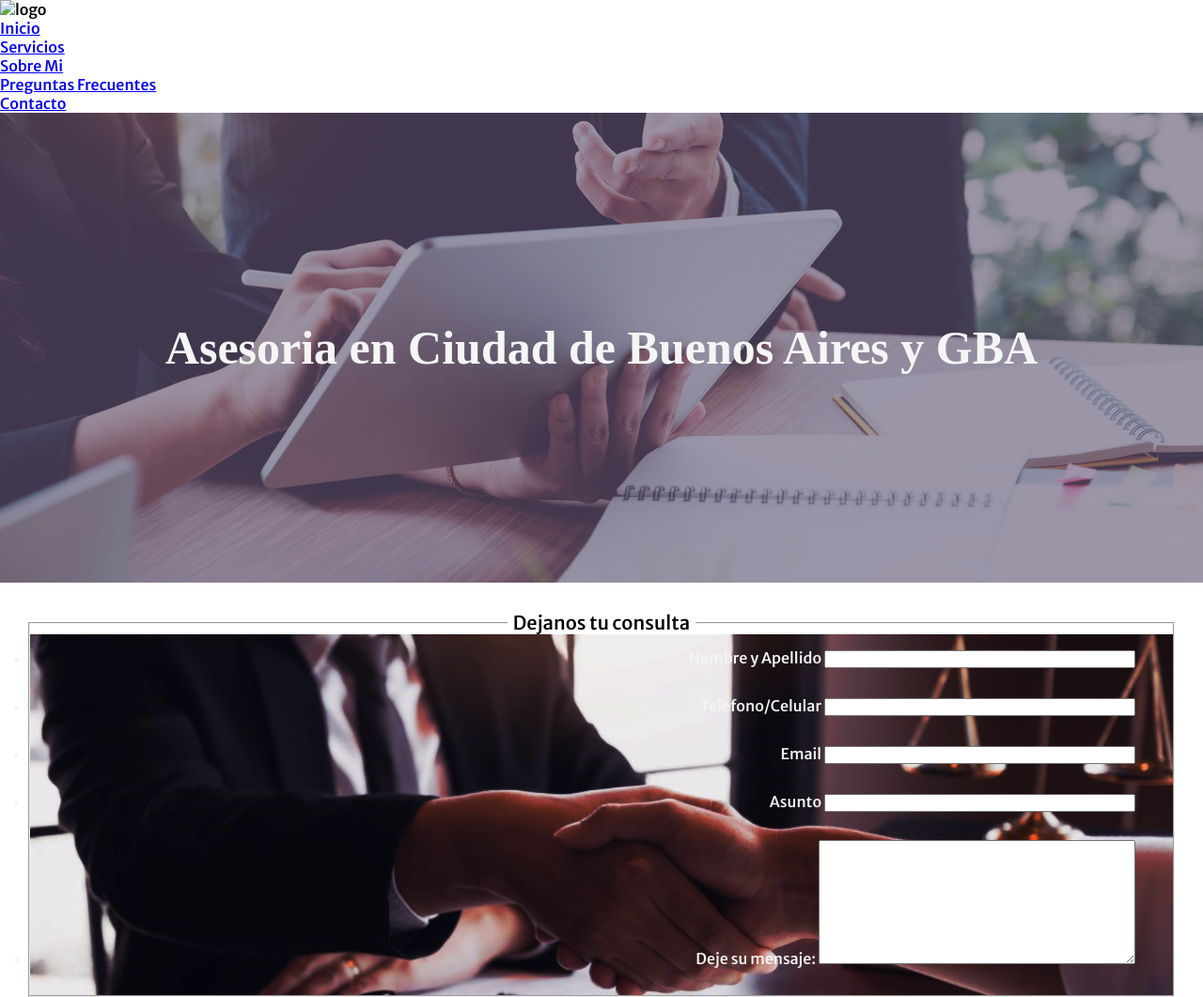
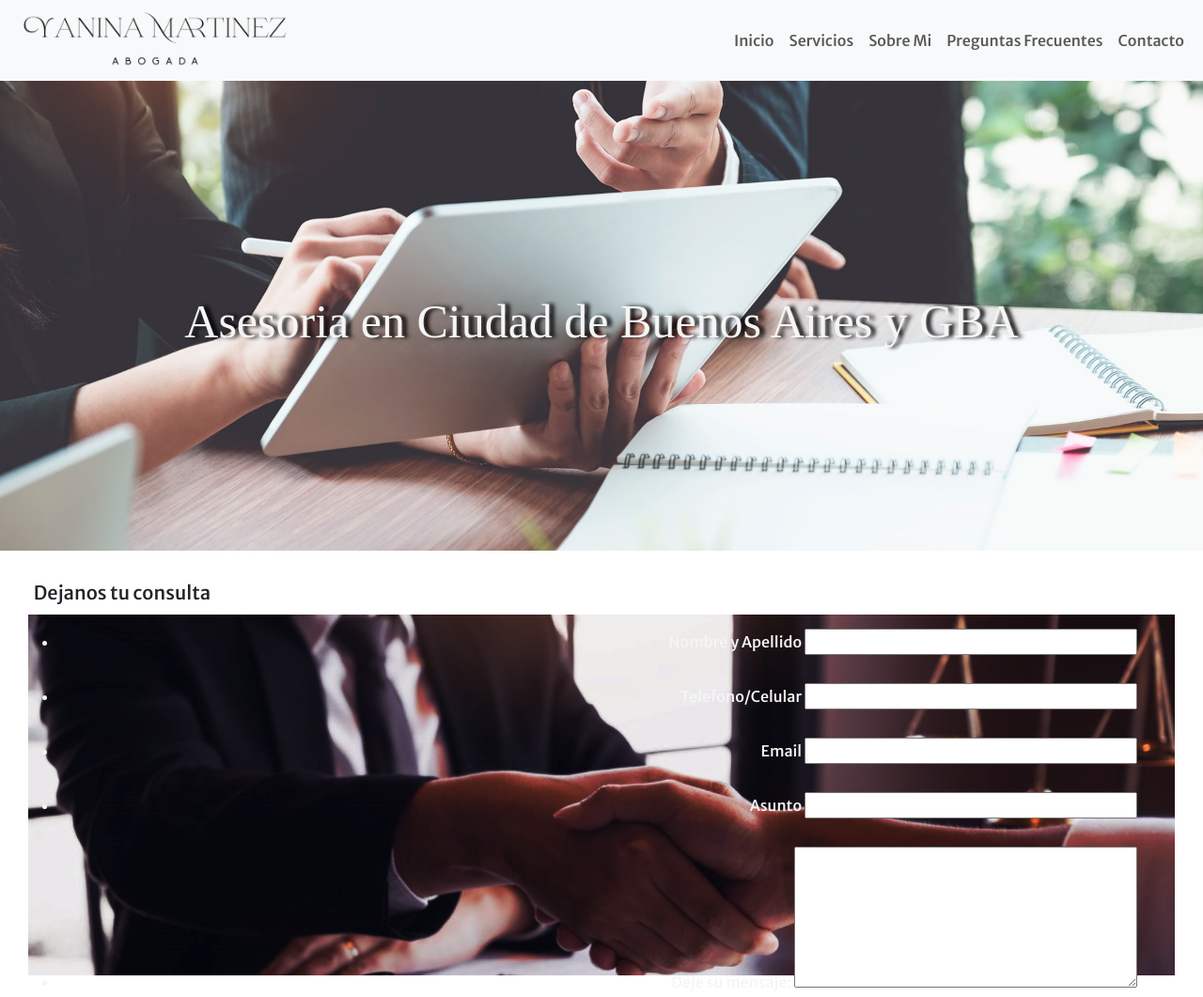
Before and after one commit to BrianPagano/PFPagano, a plain HTML site: page Pages/contacto.html in a window 1280 px wide. Shown: the top 1061 px of the page at 94% size. Drawn offline with nearby package versions, Linux system fonts and the light colour scheme.

Commit message:
version final de header en todos los html

```diff
--- a/Pages/contacto.html
+++ b/Pages/contacto.html
@@ -4,6 +4,8 @@
     <meta charset="UTF-8">
     <meta http-equiv="X-UA-Compatible" content="IE=edge">
     <meta name="viewport" content="width=device-width, initial-scale=1.0">
+    	<!-- link a boostrap -->
+	<link href="https://cdn.jsdelivr.net/npm/bootstrap@5.3.0-alpha3/dist/css/bootstrap.min.css" rel="stylesheet" integrity="sha384-KK94CHFLLe+nY2dmCWGMq91rCGa5gtU4mk92HdvYe+M/SXH301p5ILy+dN9+nJOZ" crossorigin="anonymous">
     <!-- Link a nuestro css-->
     <link rel="stylesheet" href="../css/style.css">
      <!-- link  tipografia-->
@@ -13,22 +15,25 @@
     <title>Contacto</title>
 </head>
 <body>
-    <!-- Encabezado -->
-	<header id="top">
-		<!--Creo div para logo-->
-		<div>
-			<img src="../img/logo.JPG" alt="logo">
-		</div>
-		<!-- navegacion - menu -->
-		<nav>
-            <ul>
-                <li><a href="../index.html">Inicio</a> </li>
-                <li><a href="servicios.html">Servicios</a> </li>
-                <li><a href="sobre-mi.html">Sobre Mi</a> </li>
-                <li><a href="Pregfreq.html">Preguntas Frecuentes</a> </li>
-                <li><a href="contacto.html">Contacto</a> </li>
-            </ul>
-        </nav>
+ 	<!-- Inicio Encabezado -->
+     <header id="top">
+		<nav class="navbar navbar-expand-lg bg-body-tertiary pt-0 pb-0 ">
+			<div class="container-fluid ps-4 pt-2 pb-2">
+			  <img src="../img/logof.png" alt="Logo abogada yanina martinez">
+			  <button class="navbar-toggler border-0" type="button" data-bs-toggle="collapse" data-bs-target="#navbarNavAltMarkup" aria-controls="navbarNavAltMarkup" aria-expanded="false" aria-label="Toggle navigation">
+				<span class="navbar-toggler-icon"></span>
+			  </button>
+			  <div class="collapse navbar-collapse" id="navbarNavAltMarkup">
+				<div class="navbar-nav ms-auto">
+				  <a class="nav-link color-menu" aria-current="page" href="../index.html">Inicio</a>
+				  <a class="nav-link color-menu" href="servicios.html">Servicios</a>
+				  <a class="nav-link color-menu" href="sobre-mi.html">Sobre Mi</a>
+				  <a class="nav-link color-menu" href="Pregfreq.html">Preguntas Frecuentes</a>
+				  <a class="nav-link color-menu" href="contacto.html">Contacto</a>
+				</div>
+			  </div>
+			</div>
+		  </nav>
 	</header>
     <main>
         <!--Agrego Portada a contacto-->
--- a/css/style.css
+++ b/css/style.css
@@ -34,6 +34,8 @@ main div h1 {
     font-size: 50px;
     color: whitesmoke;
     font-family: serif;
+    margin-top: 20px;
+    text-shadow: 5px 0px 04px rgb(3, 1, 1);
 }
 main h2 {
     text-align: center;
@@ -71,8 +73,7 @@ main .PortadaInicio {
 main .PortadaContacto {
     background-image: url(../img/contactame.jpg);
     background-size: cover;
-    background-color: rgb(99, 90, 112);
-    background-blend-mode: soft-light;
+
 }
 
 /*Estilo boton consultar ahora*/
```
Also changed, not shown: Pages/Pregfreq.html (+20 -15 lines), Pages/servicios.html (+20 -15 lines), Pages/sobre-mi.html (+20 -15 lines), index.html (+0 -1 lines).
